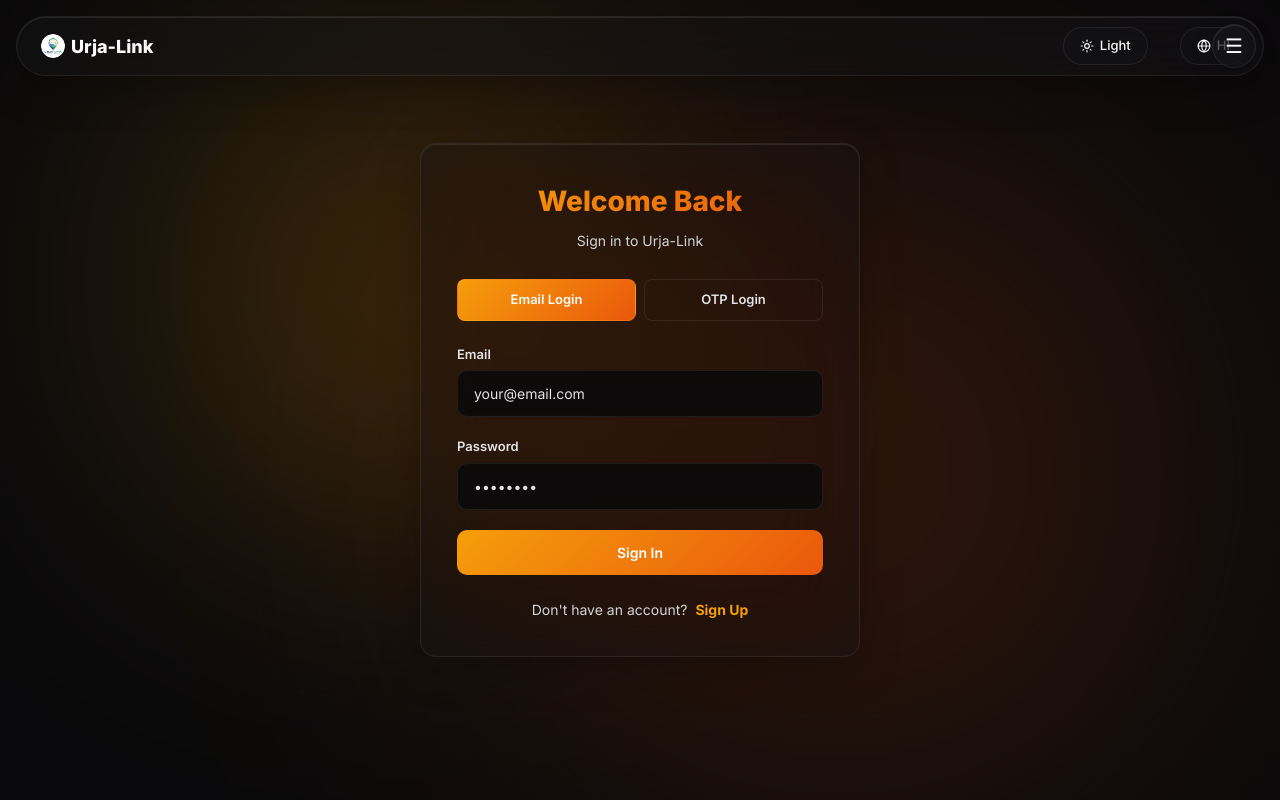
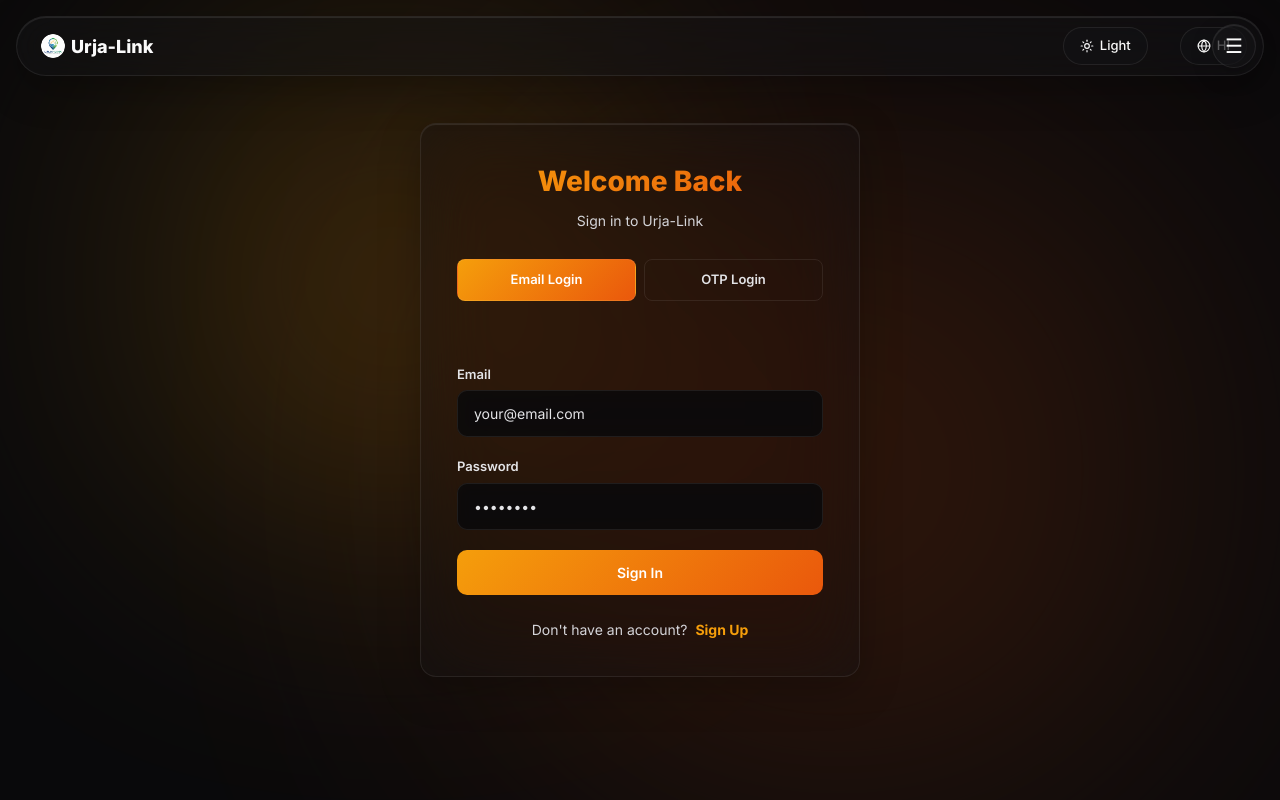
Before and after one commit to Urja-Link/urja-link, a Next.js app: page /login in a window 1280 px wide. Built offline with nearby package versions, Linux system fonts and the light colour scheme; no server answers.

Commit message:
fix: Eliminate Cumulative Layout Shift (CLS) conditionally rendered elements bouncing on contact and login endpoints

```diff
--- a/src/app/contact/page.tsx
+++ b/src/app/contact/page.tsx
@@ -29,6 +29,7 @@ export default function ContactPage() {
                     <div className="info-card">
                         <h2 style={{ fontSize: 20, fontWeight: 700, marginBottom: 20 }}>Send us a Message</h2>
 
+                        <div style={{ minHeight: 380, display: "flex", flexDirection: "column", justifyContent: "center" }}>
                             {submitted ? (
                                 <div style={{
                                     padding: 24, borderRadius: 12, textAlign: "center",
@@ -104,6 +105,7 @@ export default function ContactPage() {
                                 </form>
                             )}
                         </div>
+                    </div>
 
                     {/* Contact Info */}
                     <div>
--- a/src/app/login/page.tsx
+++ b/src/app/login/page.tsx
@@ -122,6 +122,7 @@ export default function LoginPage() {
                     </button>
                 </div>
 
+                <div style={{ minHeight: 48, marginBottom: error ? 0 : -8, transition: "min-height 0.2s ease" }}>
                     {error && (
                         <div style={{
                             padding: "10px 14px", borderRadius: 8, marginBottom: 16,
@@ -131,7 +132,9 @@ export default function LoginPage() {
                             {error}
                         </div>
                     )}
+                </div>
 
+                <div style={{ minHeight: 220 }}>
                     {mode === "email" ? (
                         <form onSubmit={handleEmailLogin}>
                             <div className="form-group">
@@ -173,6 +176,7 @@ export default function LoginPage() {
                             )}
                         </form>
                     )}
+                </div>
 
                 <div style={{ textAlign: "center", marginTop: 24, color: "var(--text-muted)", fontSize: 14 }}>
                     Don&apos;t have an account?{" "}
```
Lines whose indentation alone changed are shown as unchanged.
